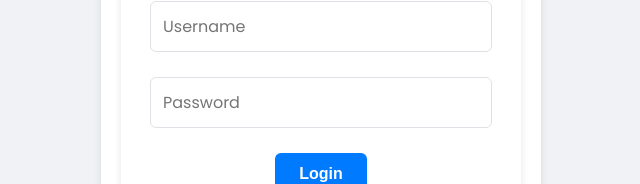
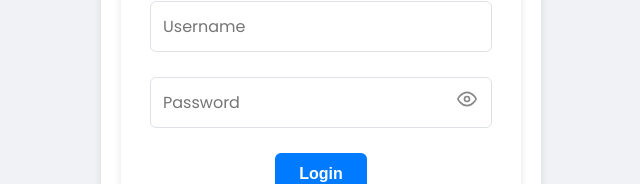
Before and after one commit to vinodpatil1739/task-manager-frontend, a React (Create React App) app: page /login in a window 1280 px wide. Shown: the part 243-427 px from the top of the page, without its empty margins (319-959 px from the left). Built offline with nearby package versions, Linux system fonts and the light colour scheme.

Commit message:
A message describing your new feature

```diff
--- a/src/pages/LoginPage.js
+++ b/src/pages/LoginPage.js
@@ -5,12 +5,13 @@
 function LoginPage({ onLogin }) {
   const [username, setUsername] = useState('');
   const [password, setPassword] = useState('');
+  const [isPasswordVisible, setIsPasswordVisible] = useState(false); // State for visibility
   const [error, setError] = useState('');
   const navigate = useNavigate();
 
   const handleSubmit = (e) => {
     e.preventDefault();
-    axios.post('https://task-manager-api-vinod.onrender.com/api/auth/login', { username, password })
+    axios.post('http://localhost:8080/api/auth/login', { username, password })
       .then(response => {
         onLogin(response.data.jwt);
         navigate('/');
@@ -21,6 +22,20 @@
       });
   };
 
+  const EyeIcon = () => (
+    <svg xmlns="http://www.w3.org/2000/svg" width="24" height="24" viewBox="0 0 24 24" fill="none" stroke="currentColor" strokeWidth="2" strokeLinecap="round" strokeLinejoin="round">
+        <path d="M1 12s4-8 11-8 11 8 11 8-4 8-11 8-11-8-11-8z"></path>
+        <circle cx="12" cy="12" r="3"></circle>
+    </svg>
+  );
+
+  const EyeSlashIcon = () => (
+     <svg xmlns="http://www.w3.org/2000/svg" width="24" height="24" viewBox="0 0 24 24" fill="none" stroke="currentColor" strokeWidth="2" strokeLinecap="round" strokeLinejoin="round">
+        <path d="M17.94 17.94A10.07 10.07 0 0 1 12 20c-7 0-11-8-11-8a18.45 18.45 0 0 1 5.06-5.94M9.9 4.24A9.12 9.12 0 0 1 12 4c7 0 11 8 11 8a18.5 18.5 0 0 1-2.16 3.19m-6.72-1.07a3 3 0 1 1-4.24-4.24"></path>
+        <line x1="1" y1="1" x2="23" y2="23"></line>
+    </svg>
+  );
+
   return (
     <div className="auth-form-container">
       <h2>Login</h2>
@@ -30,17 +45,20 @@
           placeholder="Username"
           value={username}
           onChange={(e) => setUsername(e.target.value)}
-          autoComplete="off" // Add here as well
           required
         />
+        <div className="password-wrapper">
           <input
-          type="password"
+            type={isPasswordVisible ? "text" : "password"}
             placeholder="Password"
             value={password}
             onChange={(e) => setPassword(e.target.value)}
-          autoComplete="new-password" // This is the key change
             required
           />
+          <span onClick={() => setIsPasswordVisible(!isPasswordVisible)} className="password-toggle-icon">
+            {isPasswordVisible ? <EyeSlashIcon /> : <EyeIcon />}
+          </span>
+        </div>
         <button type="submit">Login</button>
         {error && <p className="error-message">{error}</p>}
       </form>
```
Lines whose indentation alone changed are shown as unchanged.
